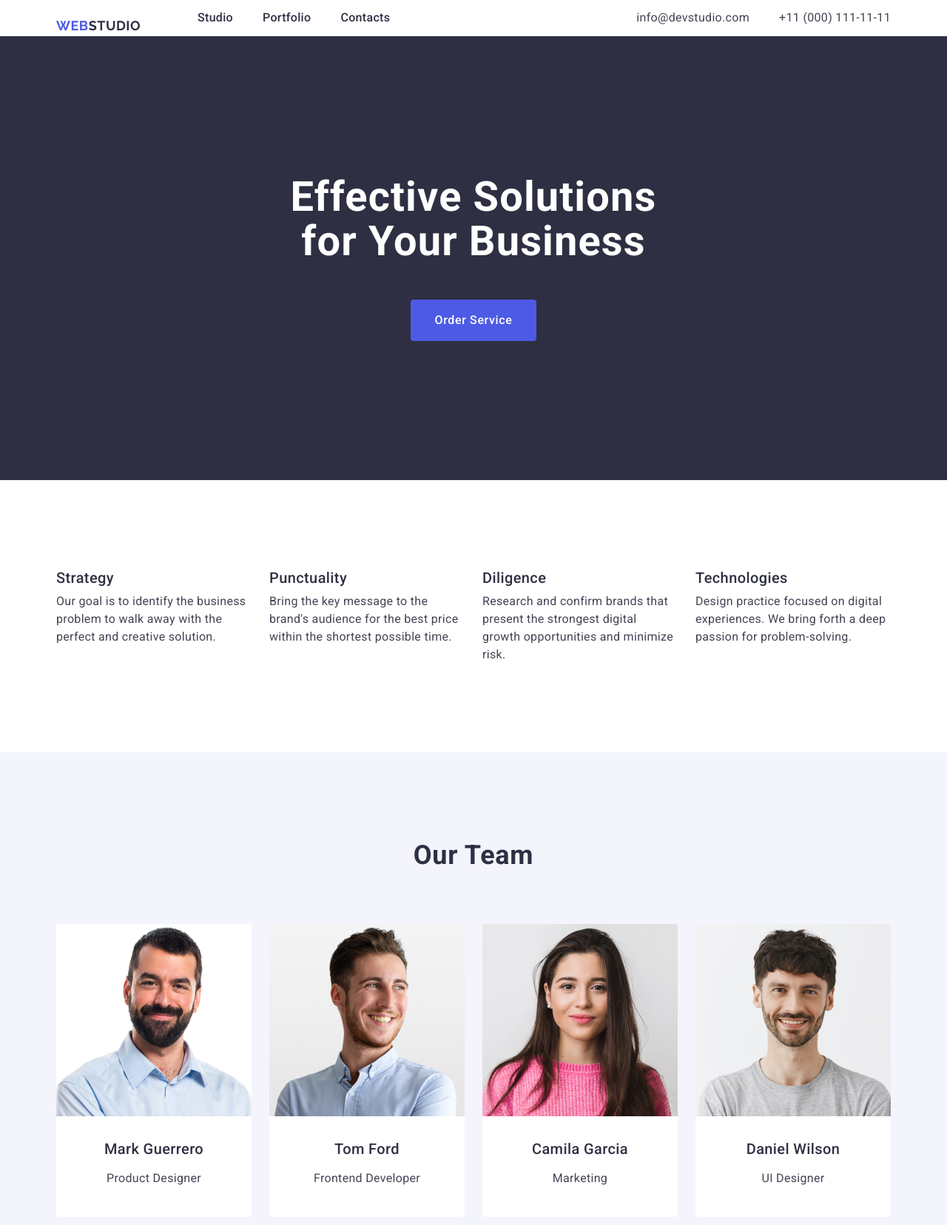
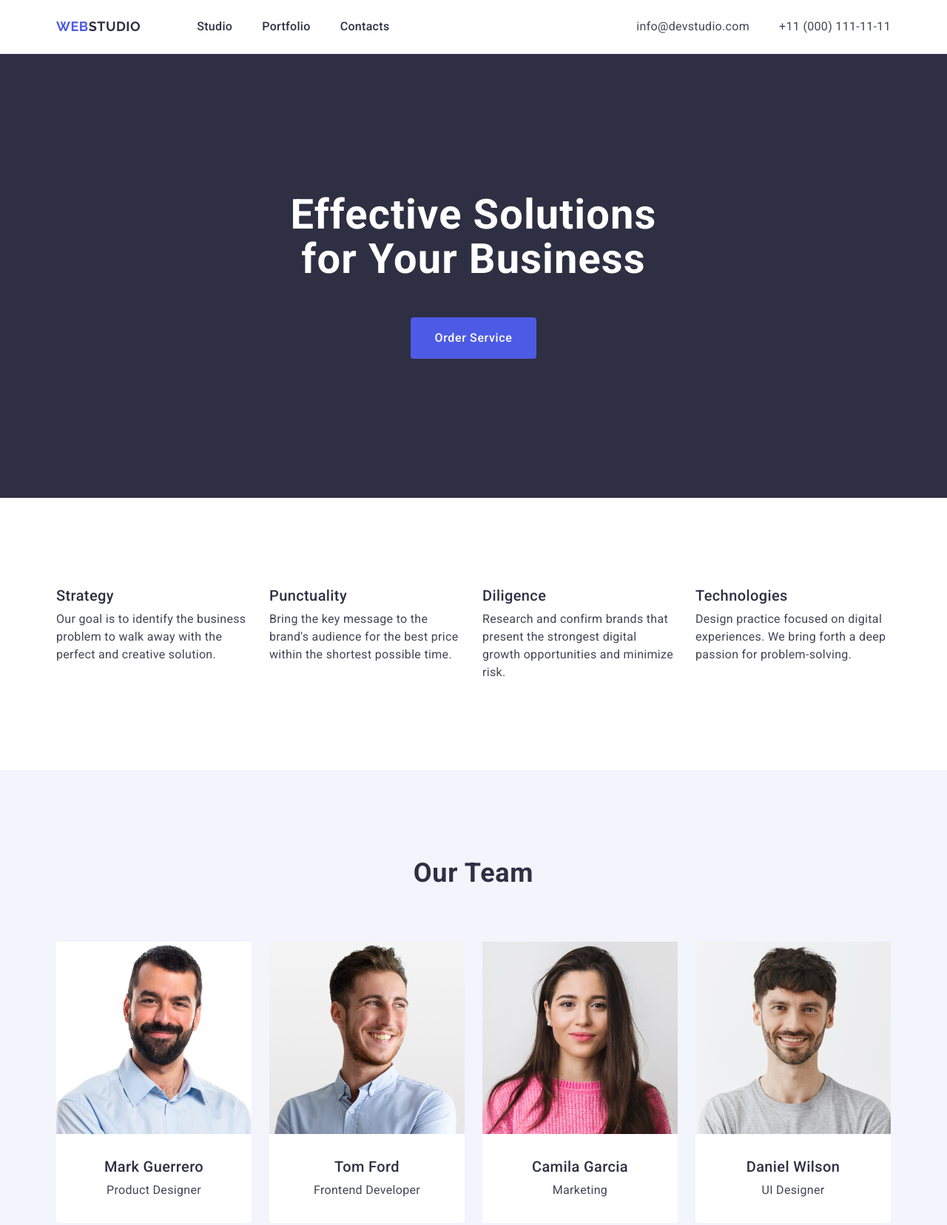
Before and after one commit to nastiayurash/goit-markup-hw-03, a plain HTML site: page index.html in a window 1280 px wide. Shown: the top 1656 px of the page at 74% size. Drawn offline with nearby package versions, Linux system fonts and the light colour scheme.

Commit message:
changed css

```diff
--- a/css/styles.css
+++ b/css/styles.css
@@ -50,11 +50,7 @@ header {
   letter-spacing: 0.03em;
   text-transform: uppercase;
   color: #4d5ae5;
-  width: 115px;
-  height: 24px;
   margin-right: 76px;
-  padding-top: 24px;
-  padding-bottom: 24px;
 }
 .logo-text {
   font-family: "Raleway", sans-serif;
@@ -76,6 +72,7 @@ header {
   margin-right: 332px;
 }
 .nav-list {
+  display: block;
   font-weight: 500;
   font-size: 16px;
   line-height: 1.5;
@@ -198,7 +195,6 @@ header {
   background-color: #ffffff;
   width: calc((100% - 72px) / 4);
   border-radius: 0 0 4px 4px;
-  margin-bottom: 120px;
 }
 .team-desc {
   padding: 32px 0;
@@ -217,7 +213,6 @@ header {
   line-height: 1.5;
   letter-spacing: 0.02em;
   color: #434455;
-  padding: 8px 0;
 }
 .portfolio-section {
   padding-top: 120px;
@@ -248,15 +243,12 @@ header {
   letter-spacing: 0.02em;
   color: #2e2f42;
   margin-bottom: 8px;
-  padding-left: 16px;
 }
 .portfolio-text {
   font-size: 16px;
   line-height: 1.5;
   letter-spacing: 0.02em;
   color: #434455;
-  padding-bottom: 32px;
-  padding-left: 16px;
 }
 .site-footer {
   background: #2e2f42;
```
